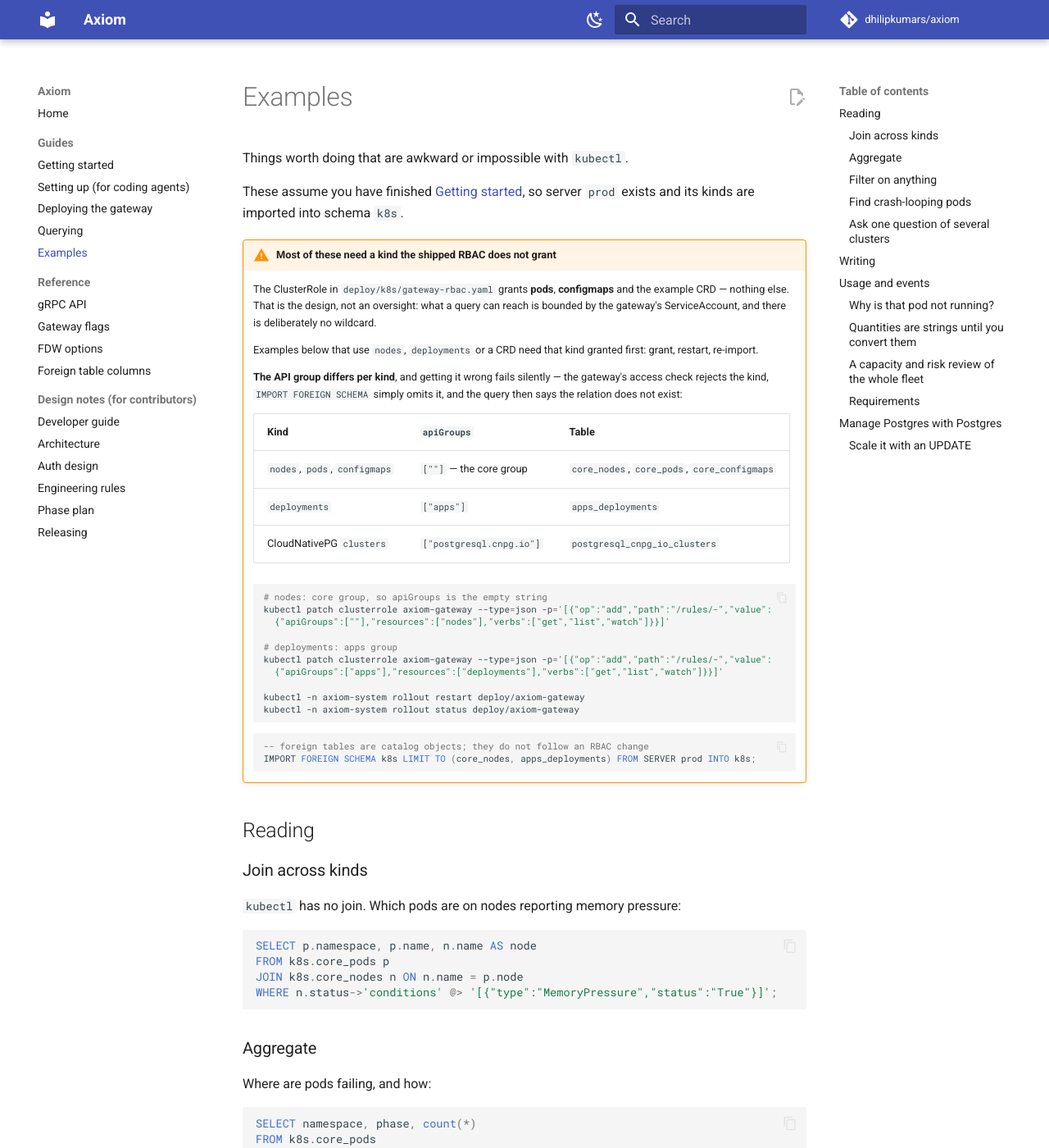
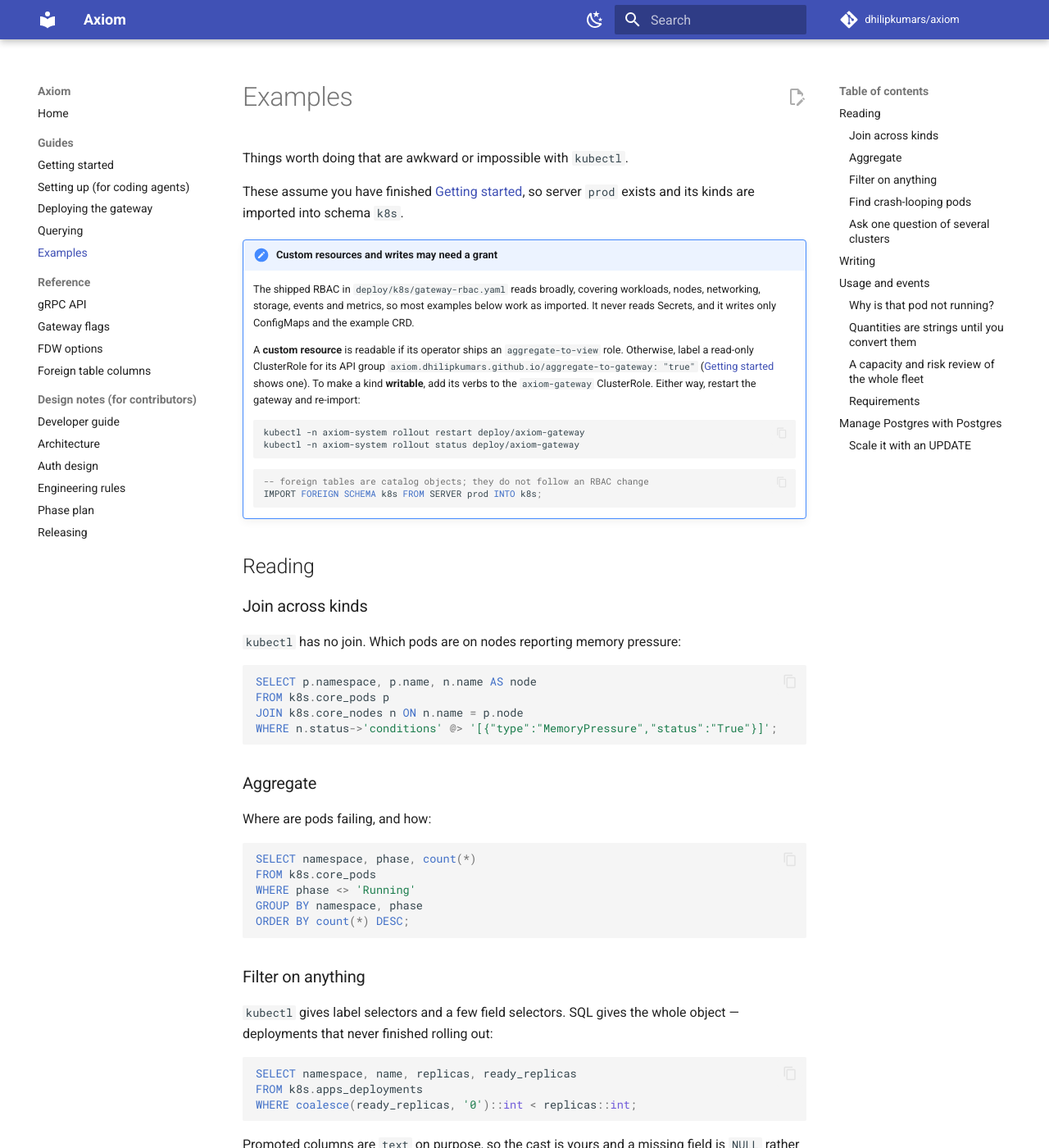
Before and after one commit to dhilipkumars/axiom, an MkDocs documentation site: the page built from docs/guides/examples.md, in a window 1280 px wide and 1400 px high. Shown: the whole window at 82% size. Built offline with MkDocs 1.6.1 and Material for MkDocs 9.7.7, drawn with Linux system fonts in a browser that asks for light colours; comment, search, counter and statistics services are not loaded; some of the changed text lies outside the part shown.

Commit message:
Read broadly without reading Secrets, and bound what a quantity can cost
The wildcard read granted Secrets cluster-wide, and until per-caller identity
lands every Postgres role reaches Kubernetes as the gateway -- so anyone with
SELECT could read every Secret. It also broke four existing gates that assert
exactly that cannot happen.

RBAC has no deny rule, so Secrets cannot be subtracted from a wildcard. The
read grant is now an aggregated role instead: Kubernetes' own `view`, which
upstream maintains without Secrets and which metrics-server and many operators
already extend, plus an explicit list of what `view` omits -- nodes, storage,
CRDs, RBAC objects, events.k8s.io, and the resource, custom and external
metrics APIs. A custom resource whose operator ships no view role is granted
by labelling a read-only ClusterRole, not by editing ours. Written resources
carry their own read verbs so a write never depends on aggregation.

Aggregation is asynchronous and the gateway caches access answers for its
lifetime, so the kind helpers wait for the role to fill before starting one.
The Phase 5 gate asserts that its fixture is the only grant, so it unbinds the
shipped read role for its run. The metrics gate now pins the shape: Secrets
denied on every read verb, the broad set allowed, and a labelled role picked
up.

axiom_quantity() bounds its exponent. render() writes one character per order
of magnitude and the argument comes from any SQL caller, so '1e2000000000'
asked a backend for two gigabytes. `1E` is also the exa suffix again: the
exponent form was tried first and swallowed it.

The event examples unwrap scalar jsonb with #>> '{}' rather than relying on
->> 0 treating a scalar as a one-element array, use pods_core as the metrics
context requires, and the gate now runs that exact query against a failing
pod rather than only claiming to.

Co-Authored-By: Claude Opus 5.5 <noreply@anthropic.com>

````diff
--- a/docs/guides/examples.md
+++ b/docs/guides/examples.md
@@ -5,42 +5,28 @@ Things worth doing that are awkward or impossible with `kubectl`.
 These assume you have finished [Getting started](getting-started.md), so server
 `prod` exists and its kinds are imported into schema `k8s`.
 
-!!! warning "Most of these need a kind the shipped RBAC does not grant"
+!!! note "Custom resources and writes may need a grant"
 
-    The ClusterRole in `deploy/k8s/gateway-rbac.yaml` grants **pods**,
-    **configmaps** and the example CRD — nothing else. That is the design, not
-    an oversight: what a query can reach is bounded by the gateway's
-    ServiceAccount, and there is deliberately no wildcard.
+    The shipped RBAC in `deploy/k8s/gateway-rbac.yaml` reads broadly, covering
+    workloads, nodes, networking, storage, events and metrics, so most examples
+    below work as imported. It never reads Secrets, and it writes only
+    ConfigMaps and the example CRD.
 
-    Examples below that use `nodes`, `deployments` or a CRD need that kind
-    granted first: grant, restart, re-import.
-
-    **The API group differs per kind**, and getting it wrong fails silently —
-    the gateway's access check rejects the kind, `IMPORT FOREIGN SCHEMA` simply
-    omits it, and the query then says the relation does not exist:
-
-    | Kind | `apiGroups` | Table |
-    |---|---|---|
-    | `nodes`, `pods`, `configmaps` | `[""]` — the core group | `core_nodes`, `core_pods`, `core_configmaps` |
-    | `deployments` | `["apps"]` | `apps_deployments` |
-    | CloudNativePG `clusters` | `["postgresql.cnpg.io"]` | `postgresql_cnpg_io_clusters` |
+    A **custom resource** is readable if its operator ships an
+    `aggregate-to-view` role. Otherwise, label a read-only ClusterRole for its
+    API group `axiom.dhilipkumars.github.io/aggregate-to-gateway: "true"`
+    ([Getting started](getting-started.md#what-the-gateway-can-see) shows one).
+    To make a kind **writable**, add its verbs to the `axiom-gateway`
+    ClusterRole. Either way, restart the gateway and re-import:
 
     ```sh
-    # nodes: core group, so apiGroups is the empty string
-    kubectl patch clusterrole axiom-gateway --type=json -p='[{"op":"add","path":"/rules/-","value":
-      {"apiGroups":[""],"resources":["nodes"],"verbs":["get","list","watch"]}}]'
-
-    # deployments: apps group
-    kubectl patch clusterrole axiom-gateway --type=json -p='[{"op":"add","path":"/rules/-","value":
-      {"apiGroups":["apps"],"resources":["deployments"],"verbs":["get","list","watch"]}}]'
-
     kubectl -n axiom-system rollout restart deploy/axiom-gateway
     kubectl -n axiom-system rollout status deploy/axiom-gateway
     ```
 
     ```sql
     -- foreign tables are catalog objects; they do not follow an RBAC change
-    IMPORT FOREIGN SCHEMA k8s LIMIT TO (core_nodes, apps_deployments) FROM SERVER prod INTO k8s;
+    IMPORT FOREIGN SCHEMA k8s FROM SERVER prod INTO k8s;
     ```
 
 ## Reading
@@ -151,13 +137,17 @@ events arrive as `events_core` and `events_events_k8s_io`.
 The pod's live state and the warning that explains it, on one row:
 
 ```sql
-SELECT p.name, p.phase, e.reason->>0 AS reason, e.message->>0 AS message
+SELECT p.name, p.phase, e.reason #>> '{}' AS reason, e.message #>> '{}' AS message
   FROM k8s.events_core e
-  JOIN k8s.pods p ON p.namespace = e.namespace
-                 AND p.name = e.involved_object->>'name'
- WHERE e.type->>0 = 'Warning'
+  JOIN k8s.pods_core p ON p.namespace = e.namespace
+                      AND p.name = e.involved_object->>'name'
+ WHERE e.type #>> '{}' = 'Warning'
    AND e.involved_object->>'kind' = 'Pod';
 ```
+
+Event fields such as `type` and `reason` arrive as scalar `jsonb`, so
+`#>> '{}'` unwraps them to text. `type = 'Warning'` does not compare text
+with text; it tries to parse `Warning` as JSON and fails.
 
 ### Quantities are strings until you convert them
 
@@ -243,9 +233,10 @@ see.
 
 Usage tables need [metrics-server][ms] installed in the cluster; without it
 `metrics.k8s.io` does not exist and the tables are simply absent. The gateway
-also needs `list` on that group — the shipped RBAC grants cluster-wide reads,
-so a group installed later is picked up on the next discovery refresh with no
-RBAC edit.
+also needs `list` on that group. The shipped RBAC grants it, so metrics-server
+installed later is picked up on the next discovery refresh with no RBAC edit.
+Custom and external metrics APIs, from an adapter such as KEDA or
+prometheus-adapter, are granted the same way.
 
 [ms]: https://github.com/kubernetes-sigs/metrics-server
 
@@ -266,8 +257,9 @@ kubectl wait --for=condition=Available deploy/cnpg-controller-manager \
   -n cnpg-system --timeout=240s
 ```
 
-**Then let the gateway see the kind.** What a query can reach is bounded by the
-gateway's RBAC, and nothing grants CNPG by default:
+**Then let the gateway write the kind.** Reads may already be covered, but the
+shipped RBAC grants writes only per resource, and these examples create and
+scale clusters:
 
 ```sh
 kubectl patch clusterrole axiom-gateway --type=json -p='[{"op":"add","path":"/rules/-","value":
````
Also changed, not shown: other parts of docs/guides/examples.md (+2 -2 lines), .changes/metrics-and-events.md (+8 -5 lines), docs/RULES.md (+12 -12 lines), docs/guides/deploying.md (+2 -1 lines), docs/guides/for-agents.md (+19 -13 lines), docs/guides/getting-started.md (+26 -8 lines), 5 other files.
